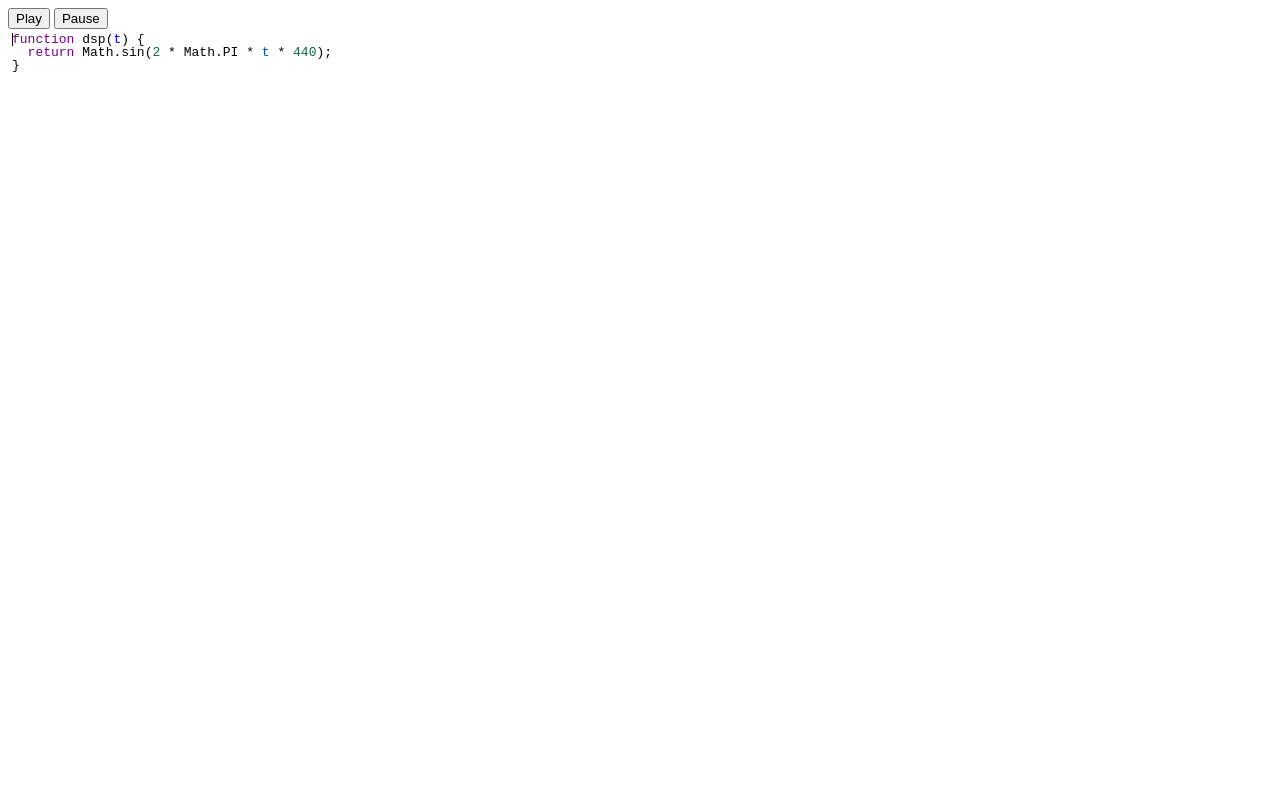
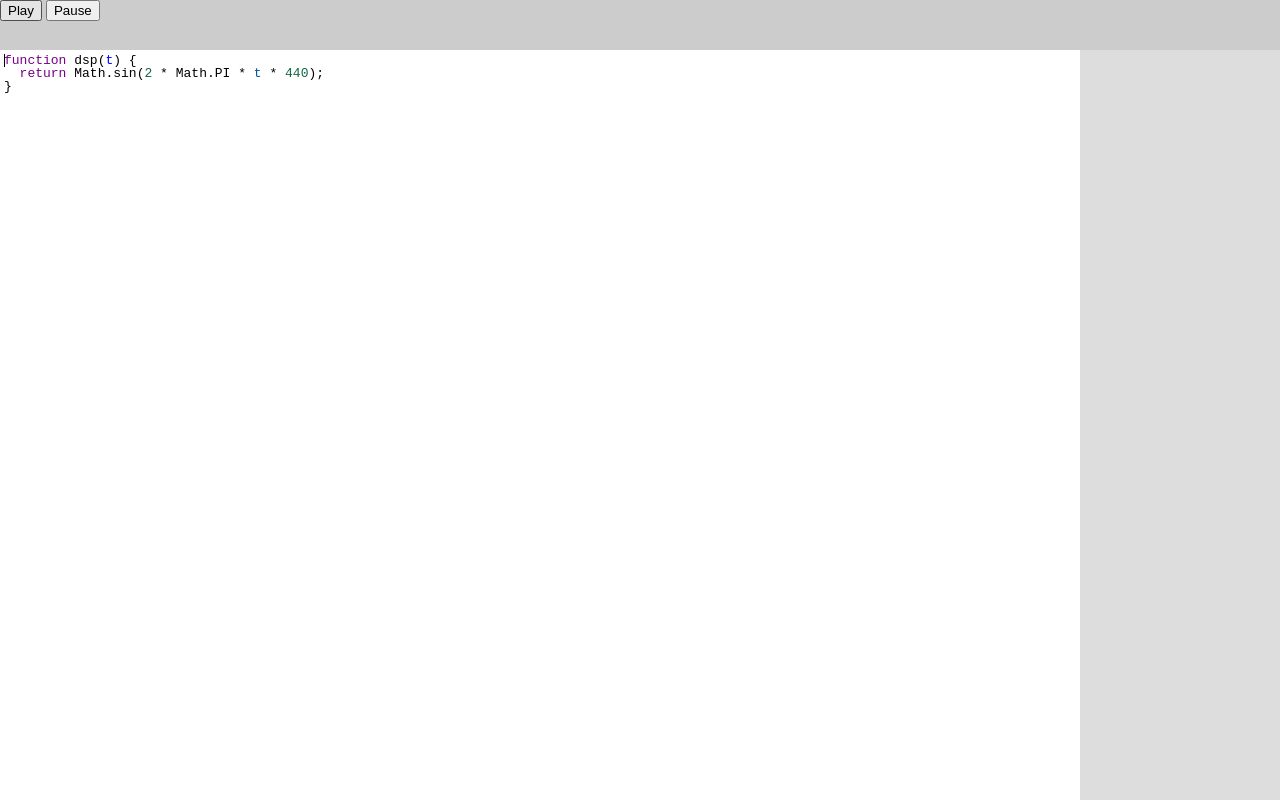
Before and after one commit to benjie/potzy, a plain HTML site: page index.html in a window 1280 px wide. Drawn offline with Linux system fonts and the light colour scheme.

Commit message:
Some basic styling.

```diff
--- /dev/null
+++ b/css/style.css
@@ -0,0 +1,26 @@
+#buttons {
+  position: absolute;
+  top: 0;
+  left: 0;
+  right: 0;
+  height: 50px;
+  background-color: #ccc;
+}
+#editor {
+  position: absolute;
+  top: 50px;
+  left: 0;
+  right: 200px;
+  bottom: 0;
+}
+#file-picker {
+  position: absolute;
+  top: 50px;
+  right: 0;
+  bottom: 0;
+  width: 200px;
+  background-color: #ddd;
+}
+
+#buttons, #file-picker {
+}
--- a/index.html
+++ b/index.html
@@ -1,5 +1,6 @@
 <html>
   <head>
+    <link rel="stylesheet" href="css/style.css">
     <script src="lib/codemirror/lib/codemirror.js"></script>
     <link rel="stylesheet" href="lib/codemirror/lib/codemirror.css">
     <script src="lib/codemirror/mode/javascript/javascript.js"></script>
@@ -7,6 +8,12 @@
     <script src="js/index.js"></script>
   </head>
   <body>
-    <button id="play">Play</button> <button id="pause">Pause</button>
+    <div id="buttons">
+      <button id="play">Play</button> <button id="pause">Pause</button>
+    </div>
+    <div id="editor">
+    </div>
+    <div id="file-picker">
+    </div>
   </body>
 </html>
--- a/js/index.js
+++ b/js/index.js
@@ -34,10 +34,11 @@
       var cb, e, _i, _len, _ref;
       $("play").addEventListener('click', this.play, false);
       $("pause").addEventListener('click', this.pause, false);
-      this.editor = CodeMirror(document.body, {
+      this.editor = CodeMirror(document.getElementById("editor"), {
         mode: "javascript",
         value: "function dsp(t) {\n  return Math.sin(2 * Math.PI * t * 440);\n}"
       });
+      this.editor.setSize("100%", "100%");
       this.editor.on("change", this["import"]);
       this["import"]();
       this.editor.focus();
--- a/src/index.coffee
+++ b/src/index.coffee
@@ -15,13 +15,14 @@ window.potzy = potzy = new class
   init: =>
     $("play").addEventListener 'click', @play, false
     $("pause").addEventListener 'click', @pause, false
-    @editor = CodeMirror document.body,
+    @editor = CodeMirror document.getElementById("editor"),
       mode: "javascript"
       value: """
         function dsp(t) {
           return Math.sin(2 * Math.PI * t * 440);
         }
         """
+    @editor.setSize("100%", "100%")
     @editor.on "change", @import
     @import()
     @editor.focus()
```
